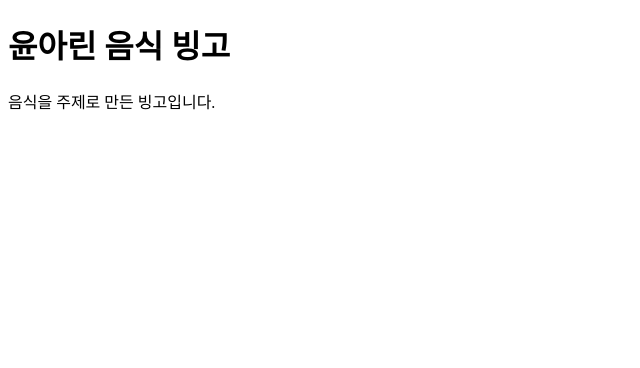
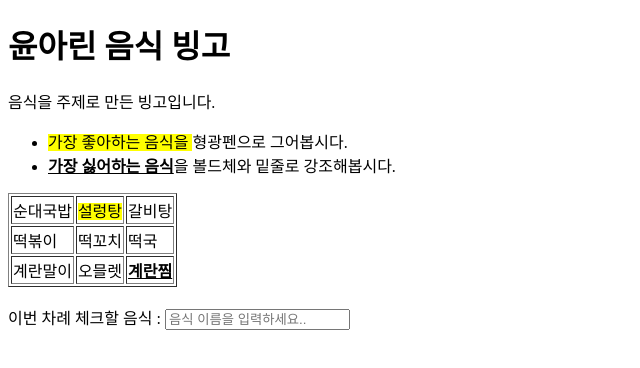
Before and after one commit to 23arin/2023-1-OC-Web-Study, a plain HTML site: page Week4/bingo.html in a window 1280 px wide. Shown: the whole page, without its empty margins (0-640 px from the left). Drawn offline with Linux system fonts and the light colour scheme.

Commit message:
Docs : Writing new contents

```diff
--- a/Week4/bingo.html
+++ b/Week4/bingo.html
@@ -1,4 +1,5 @@
 <!DOCTYPE html>
+<html lang="ko">
     <head>
         <meta : charset="utf-8">
         <title> My Bingo : food </title>
@@ -6,4 +7,31 @@
     <body>
         <h1> 윤아린 음식 빙고 </h1>
          음식을 주제로 만든 빙고입니다.
+         <ul>
+            <li>
+                <mark>가장 좋아하는 음식을 </mark>형광펜으로 그어봅시다.
+            </li>
+            <li>
+                <strong><ins>가장 싫어하는 음식</ins></strong>을 볼드체와 밑줄로 강조해봅시다. <br>
+            </li>
+         </ul>
+         <table border="1">
+            <tr>
+        <td>순대국밥</td>
+        <td><mark>설렁탕</mark></td>
+        <td>갈비탕</td>
+            </tr>
+            <tr>
+        <td>떡볶이</td>
+        <td>떡꼬치</td>
+        <td>떡국</td>
+            </tr>
+            <tr>
+        <td>계란말이</td>
+        <td>오믈렛</td>
+        <td><strong><ins>계란찜</ins></strong></td>
+            </tr>
+        </table> <br>
+        이번 차례 체크할 음식 : <input placeholder="음식 이름을 입력하세요.."
     </body>
+</html>
```
Also changed, not shown: 1 other file. Lines whose indentation alone changed are shown as unchanged.
